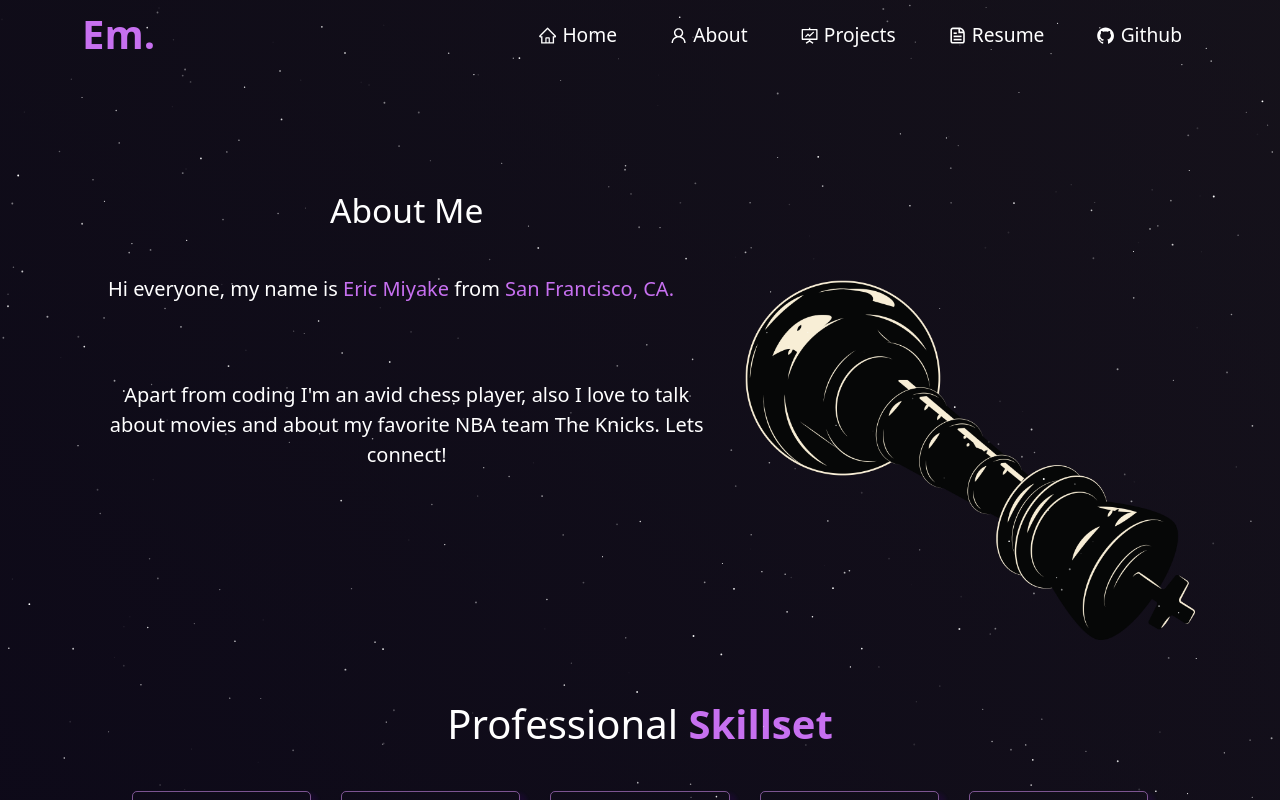
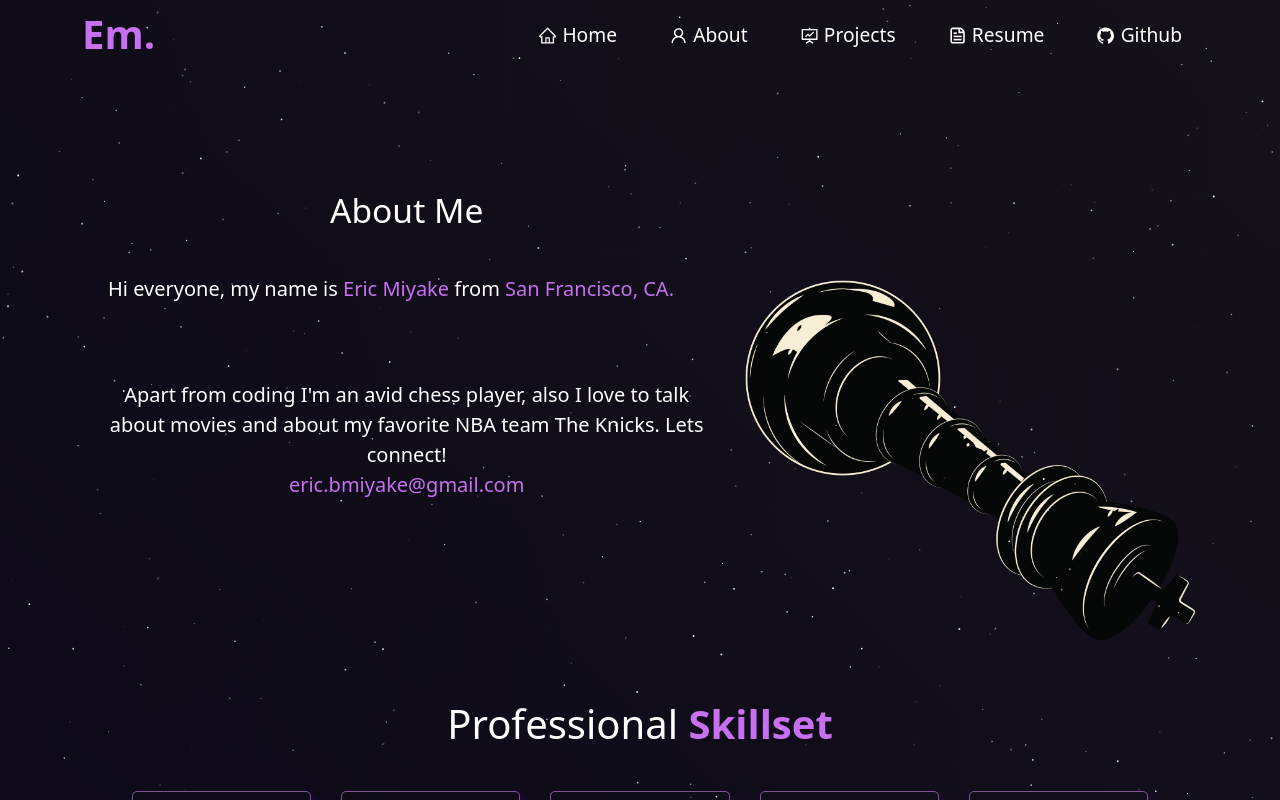
Before and after one commit to ArekBM/Portfolio, a React (Vite) app: page /about in a window 1280 px wide. Shown: the top 800 px of the page. Built offline with nearby package versions, Linux system fonts and the light colour scheme.

Commit message:
added email

```diff
--- a/src/components/AboutCard.jsx
+++ b/src/components/AboutCard.jsx
@@ -14,6 +14,9 @@ export default function AboutCard() {
                     <br />
                     <br />
                     Apart from coding I'm an avid chess player, also I love to talk about movies and about my favorite NBA team The Knicks. Lets connect!
+                    <br />
+                    <span className='purple'>eric.bmiyake@gmail.com</span>
+
 
                 </blockquote>
             </Card.Body>
```
